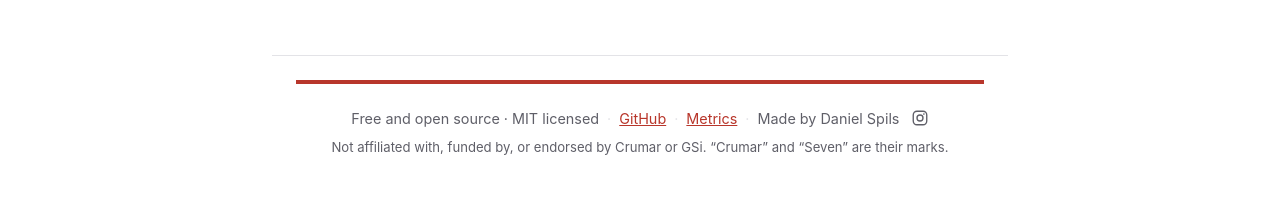
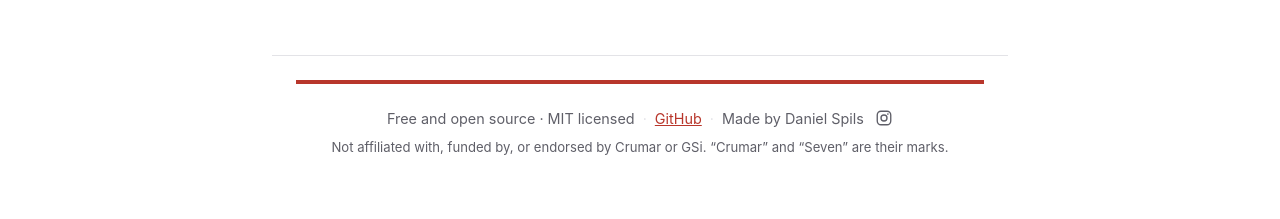
Before and after one commit to danielspils/this-seven-goes-to-eleven, a Jekyll site: the page built from docs/index.md, in a window 1280 px wide. Shown: the part 1702-1921 px from the top of the page. Built offline with Jekyll 4.4.1, drawn with Linux system fonts in a browser that asks for light colours.

Commit message:
Drop the Metrics link from the footer
The page itself stays at /metrics/ - only the link to it goes.

Co-Authored-By: Claude Opus 5 <noreply@anthropic.com>

```diff
--- a/docs/_layouts/default.html
+++ b/docs/_layouts/default.html
@@ -85,8 +85,6 @@
       <span class="foot-dot" aria-hidden="true">·</span>
       <a href="https://github.com/danielspils/crumar-seven-editor" rel="noopener">GitHub</a>
       <span class="foot-dot" aria-hidden="true">·</span>
-      <a href="{{ '/metrics/' | relative_url }}">Metrics</a>
-      <span class="foot-dot" aria-hidden="true">·</span>
       <span>Made by Daniel Spils</span>
       <a class="foot-ig" href="https://www.instagram.com/daniel.spils/" rel="noopener"
          aria-label="Daniel Spils on Instagram" title="Instagram">
```
